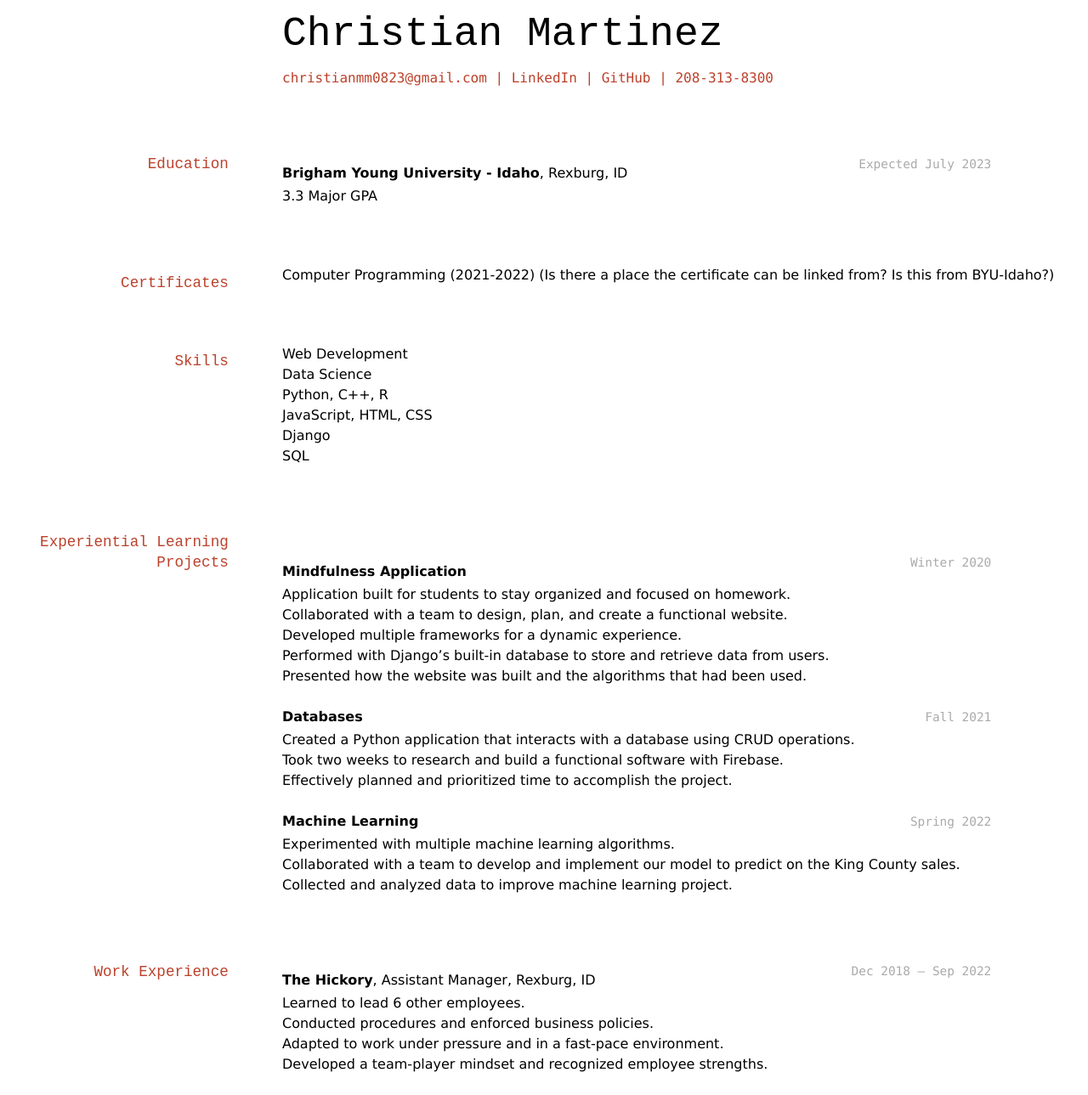
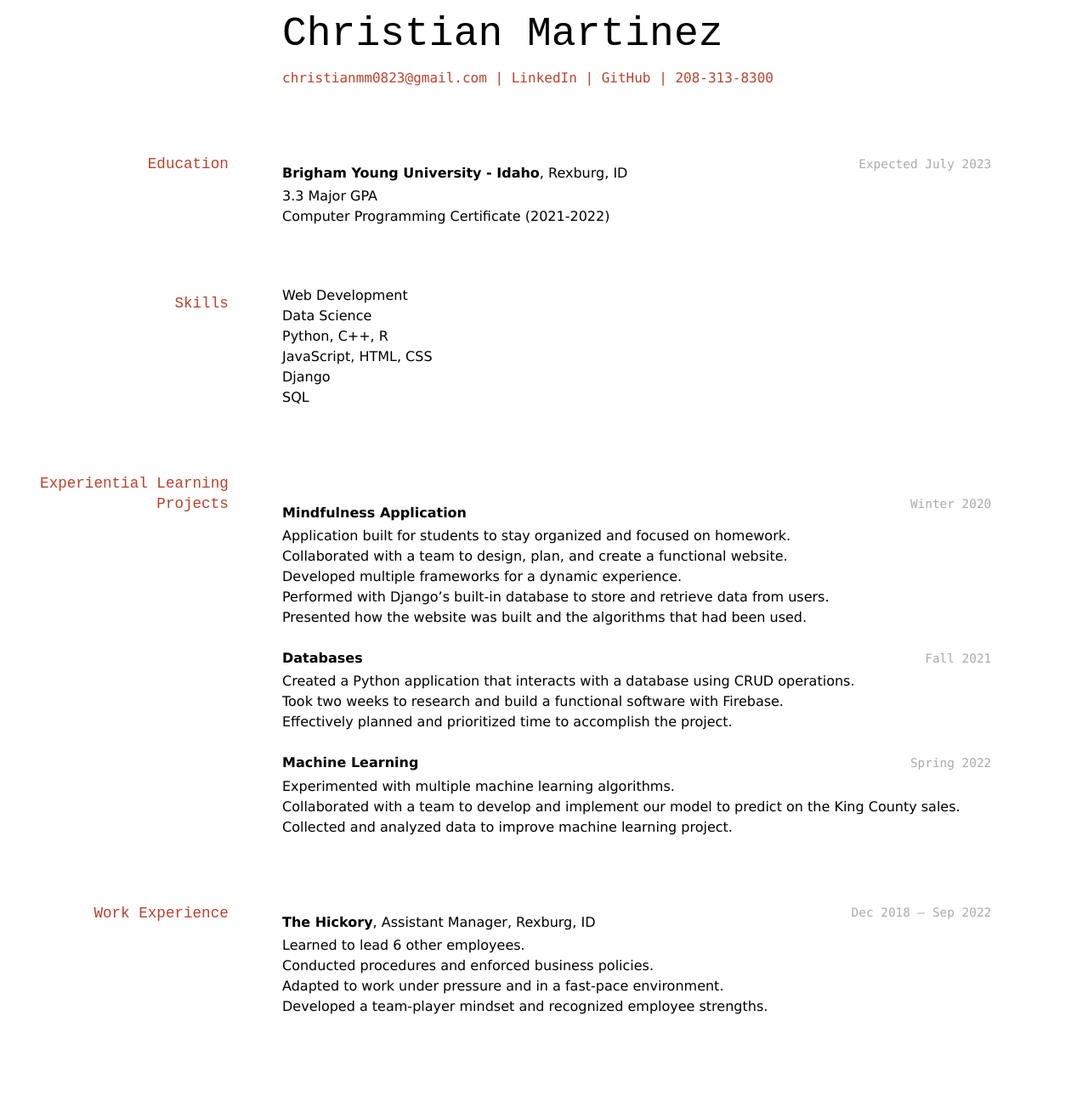
Before and after one commit to christianmartinez0501/cmartinez_resume, a Jekyll site: the page built from docs/index.md, in a window 1280 px wide. Shown: the whole page at 85% size. Built offline with Jekyll 4.4.1, drawn with Linux system fonts in a browser that asks for light colours; after the commit the page ends 1221 px from its top, so only the background shows below that.

Commit message:
Update index.md

```diff
--- a/docs/index.md
+++ b/docs/index.md
@@ -18,10 +18,7 @@ title: Resume
 __Brigham Young University - Idaho__, Rexburg, ID
 
 - 3.3 Major GPA
-
-## Certificates
-
-- Computer Programming (2021-2022) (Is there a place the certificate can be linked from? Is this from BYU-Idaho?)
+- Computer Programming Certificate (2021-2022)
 
 ## Skills
 
```
